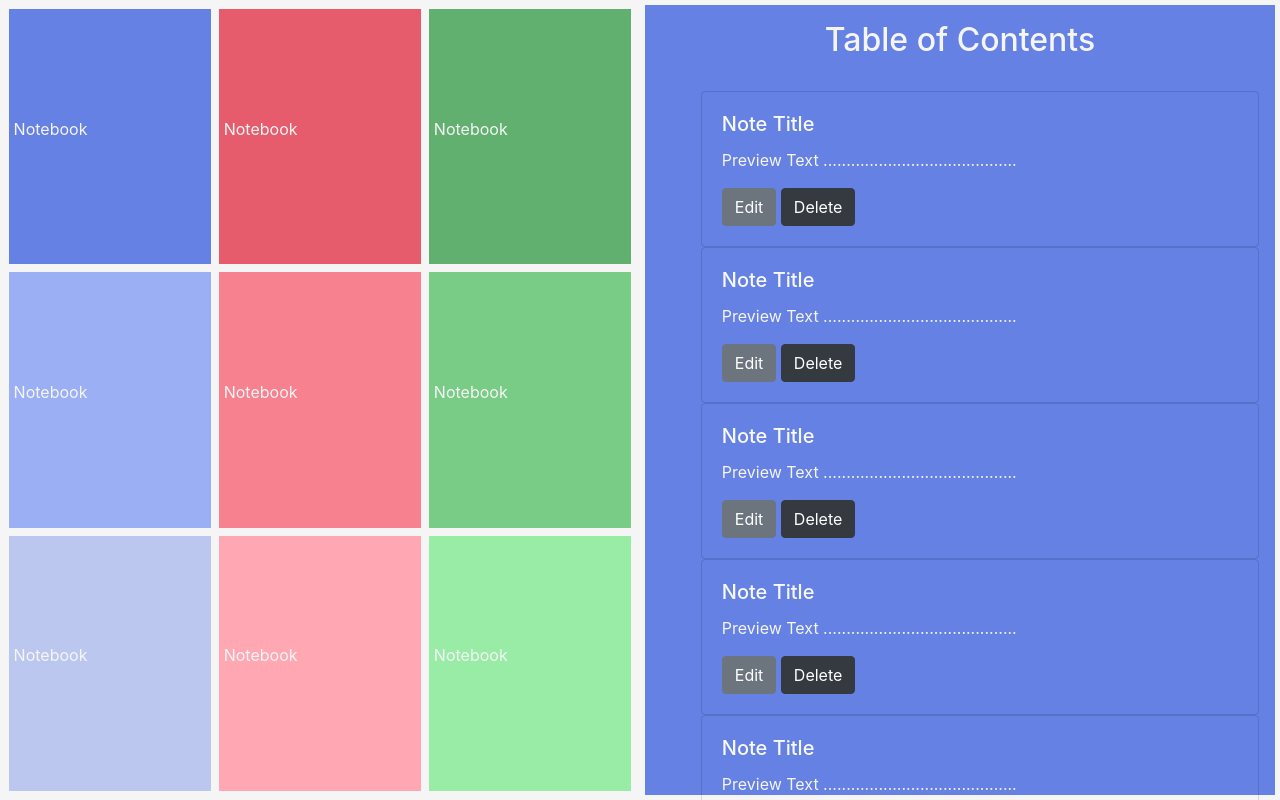
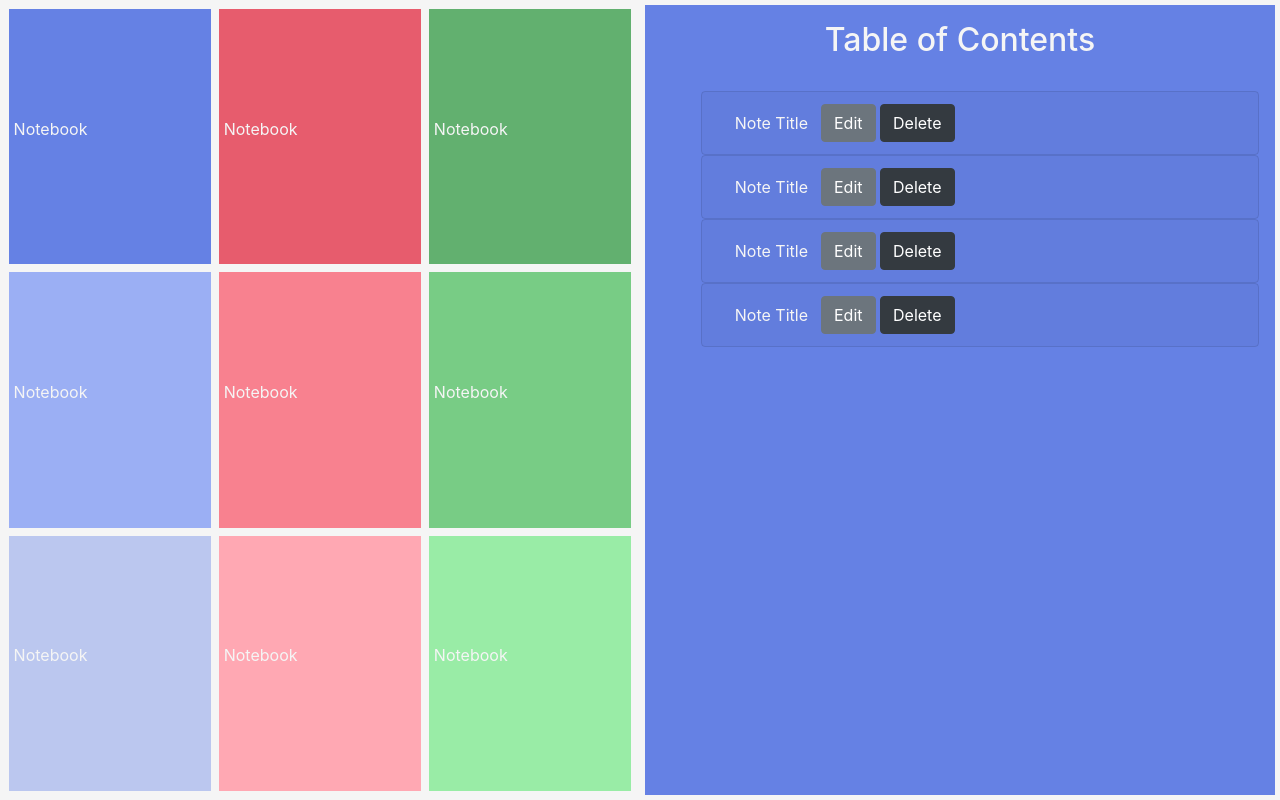
Before and after one commit to theoluyi/chromatic-notes, a React (Create React App) app: page / in a window 1280 px wide. Shown: the top 800 px of the page. Built offline with nearby package versions, Linux system fonts and the light colour scheme.

Commit message:
switches to accordion cards and fixes card title text color

```diff
--- a/src/App.css
+++ b/src/App.css
@@ -81,3 +81,11 @@ div p {
   background: #99eca6;
   grid-area: box9;
 }
+
+/* .card-header {
+  color: red;
+} */
+
+.note-title {
+  color: whitesmoke;
+}
--- a/src/Components/NotePreviewCard.js
+++ b/src/Components/NotePreviewCard.js
@@ -1,9 +1,9 @@
 import React from "react";
 import Card from "react-bootstrap/Card";
 import Button from "react-bootstrap/Button";
+import Accordion from "react-bootstrap/Accordion";
 
-const NotePreviewCard = () => {
-  return (
+const referenceJSX = (
   <Card bg="transparent" text="light" style={{ width: "100%" }}>
     <Card.Body>
       <Card.Title color="light">Note Title</Card.Title>
@@ -17,6 +17,32 @@ const NotePreviewCard = () => {
     </Card.Body>
   </Card>
 );
+
+const NotePreviewCard = () => {
+  return (
+    <Accordion>
+      <Card
+        bg="transparent"
+        text="light"
+        style={{ width: "100%", color: "whitesmoke" }}
+      >
+        <Card.Header>
+          <Accordion.Toggle as={Button} variant="transparent" eventKey="0">
+            <span className="note-title">Note Title</span>{" "}
+          </Accordion.Toggle>
+          <span>
+            <Button variant="secondary">Edit</Button>{" "}
+          </span>
+          <span>
+            <Button variant="dark">Delete</Button>
+          </span>
+        </Card.Header>
+        <Accordion.Collapse eventKey="0">
+          <Card.Body>Preview text...................................</Card.Body>
+        </Accordion.Collapse>
+      </Card>
+    </Accordion>
+  );
 };
 
 export default NotePreviewCard;
--- a/src/Components/TableOfContents.js
+++ b/src/Components/TableOfContents.js
@@ -20,8 +20,6 @@ const TableOfContents = (props) => {
         <NotePreviewCard />
         <NotePreviewCard />
         <NotePreviewCard />
-        <NotePreviewCard />
-        <NotePreviewCard />
       </ul>
     </div>
   );
```
Lines whose indentation alone changed are shown as unchanged.
